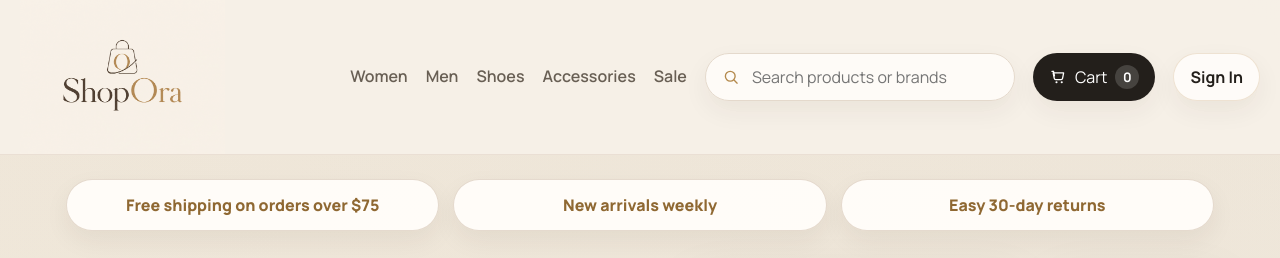
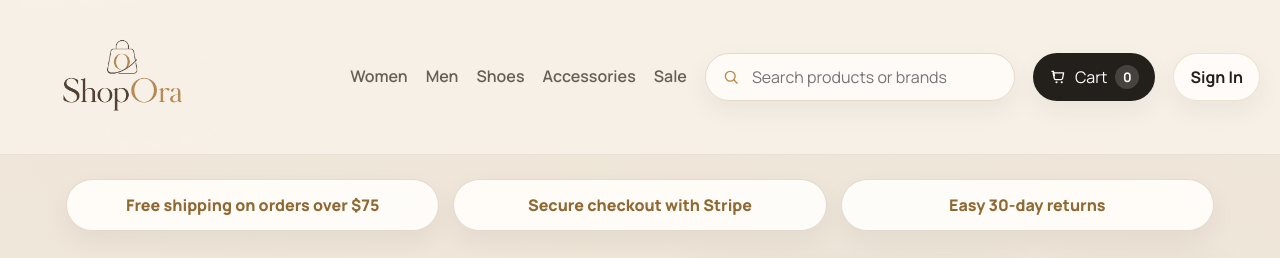
Before and after one commit to dmcgee2121/shopora, a React (Vite) app: page / in a window 1280 px wide. Shown: the top 258 px of the page. Built offline with nearby package versions, Linux system fonts and the light colour scheme; no server answers; the database is empty; grey boxes are pictures that could not be loaded.

Commit message:
Polish storefront trust and brand experience

```diff
--- a/src/components/PromoBar.jsx
+++ b/src/components/PromoBar.jsx
@@ -1,6 +1,6 @@
 const items = [
   'Free shipping on orders over $75',
-  'New arrivals weekly',
+  'Secure checkout with Stripe',
   'Easy 30-day returns',
 ];
 
```
